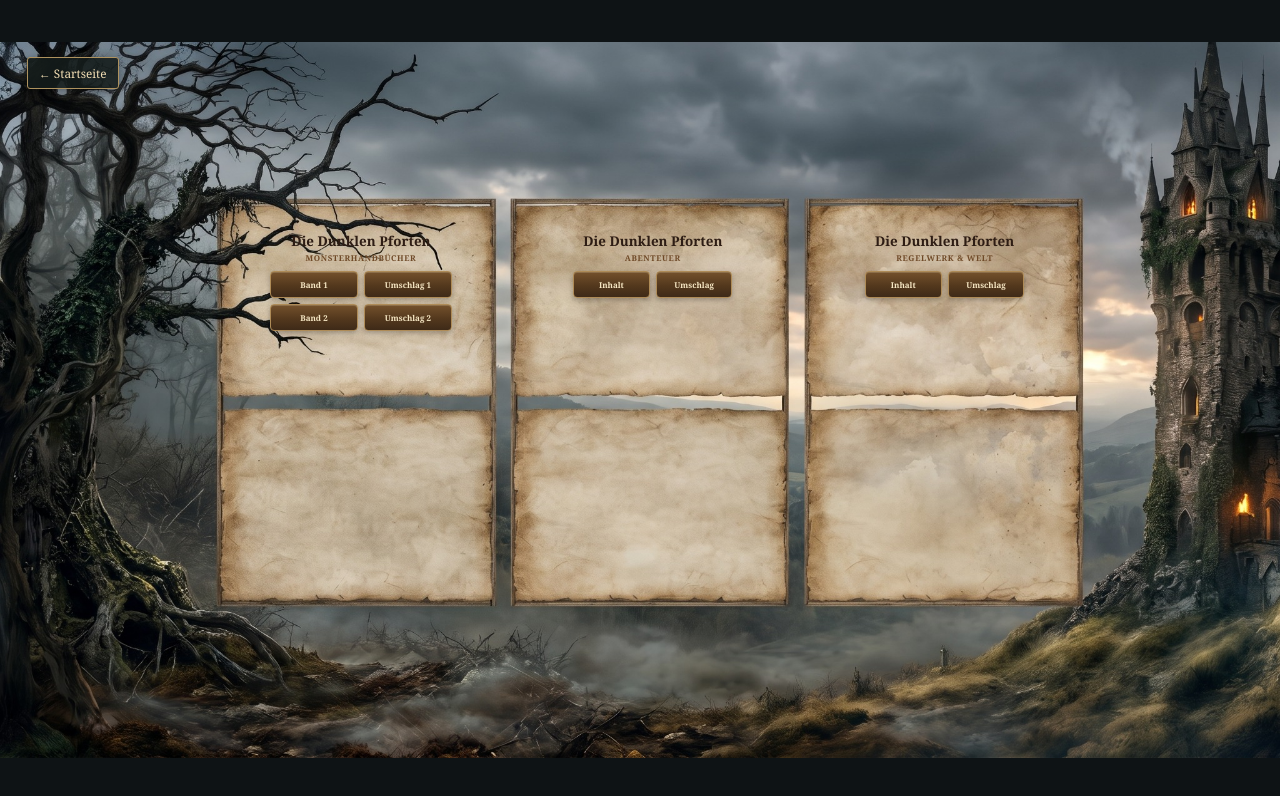
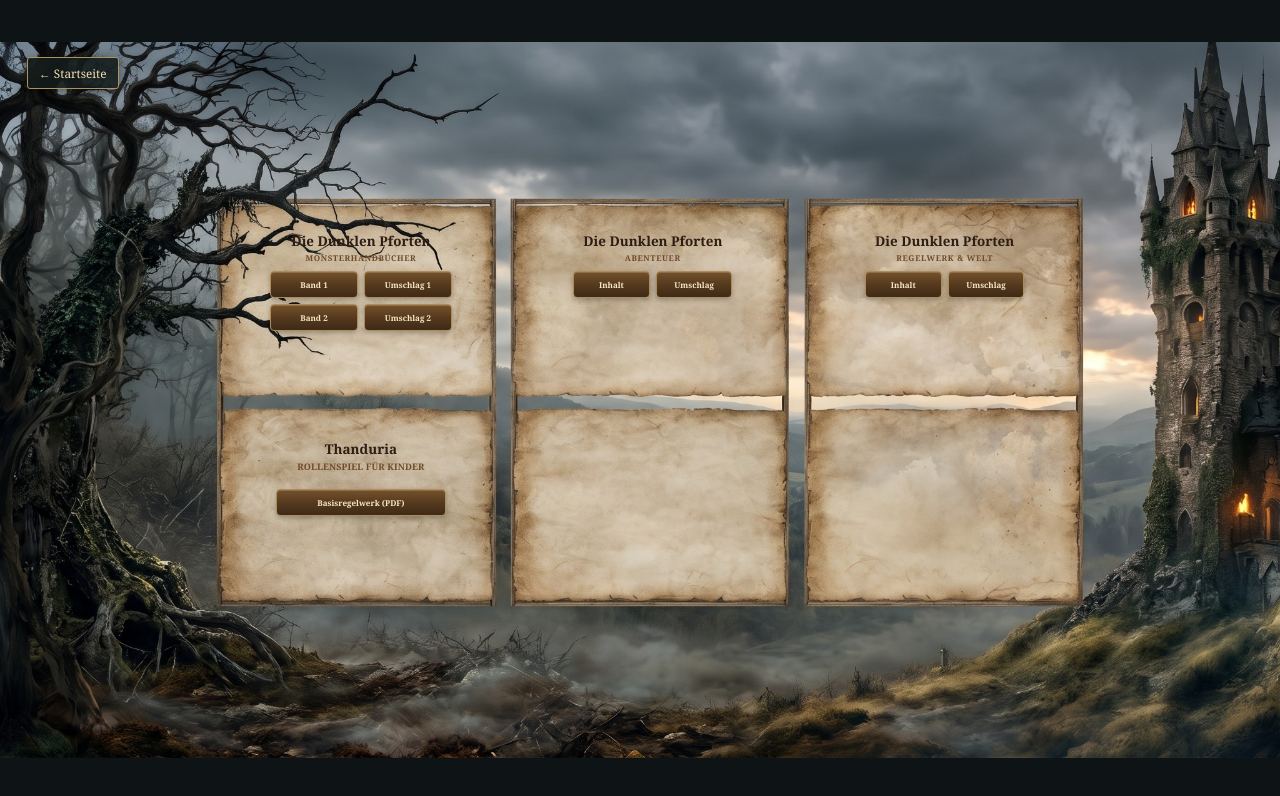
Before and after one commit to kurtsiefer69-prog/ralf-kurtsiefer-webseite, a plain HTML site: page rollenspiele.html in a window 1280 px wide. Drawn offline with Linux system fonts and the light colour scheme.

Commit message:
Thanduria Basisregelwerk im unteren linken Pergamentfeld verlinken

```diff
--- a/rollenspiele.html
+++ b/rollenspiele.html
@@ -16,6 +16,9 @@ a{-webkit-tap-highlight-color:transparent}
 .panel.left{left:20.3%;top:24.5%}
 .panel.mid{left:43.1%;top:24.5%}
 .panel.right{left:65.9%;top:24.5%}
+.panel.lower-left{left:20.3%;top:53.5%;justify-content:flex-start}
+.panel.lower-left .links{grid-template-columns:minmax(0,1fr);width:94%;margin-top:.7em}
+.panel.lower-left .sub{letter-spacing:.015em;font-size:clamp(9px,.68vw,16px)}
 .panel h2{margin:0;color:#2e1d14;font-size:clamp(12px,1.05vw,26px);line-height:1.05;font-weight:700;letter-spacing:0}
 .panel .sub{margin:0;color:#6f4a28;font-size:clamp(8px,.54vw,15px);font-weight:700;letter-spacing:.08em}
 .links{width:100%;display:grid;grid-template-columns:repeat(2,minmax(0,1fr));gap:clamp(5px,.48vw,10px);margin-top:.18em}
@@ -71,6 +74,14 @@ a{-webkit-tap-highlight-color:transparent}
         <a href="https://orkpack-my.sharepoint.com/:b:/g/personal/orkpack_orkpack_onmicrosoft_com/IQDSsWTl_Ul-SYprGbh1Au8VATqP3xYQOL5P1rJqsK7fkUA" target="_blank" rel="noopener noreferrer">Umschlag</a>
       </div>
     </section>
+
+    <section class="panel lower-left">
+      <h2>Thanduria</h2>
+      <p class="sub">ROLLENSPIEL FÜR KINDER</p>
+      <div class="links">
+        <a href="https://orkpack-my.sharepoint.com/:b:/g/personal/orkpack_orkpack_onmicrosoft_com/IQAAVwxmdcWYTaVHpTFD94tcAbBZmBBmE1WzXYz5T_1cLOM" target="_blank" rel="noopener noreferrer">Basisregelwerk (PDF)</a>
+      </div>
+    </section>
   </main>
 
   <section class="mobile">
@@ -100,6 +111,13 @@ a{-webkit-tap-highlight-color:transparent}
         <a href="https://orkpack-my.sharepoint.com/:b:/g/personal/orkpack_orkpack_onmicrosoft_com/IQDSsWTl_Ul-SYprGbh1Au8VATqP3xYQOL5P1rJqsK7fkUA" target="_blank" rel="noopener noreferrer">Umschlag</a>
       </div>
     </article>
+    <article>
+      <h2>Thanduria</h2>
+      <p class="sub">Rollenspiel für Kinder</p>
+      <div class="links">
+        <a href="https://orkpack-my.sharepoint.com/:b:/g/personal/orkpack_orkpack_onmicrosoft_com/IQAAVwxmdcWYTaVHpTFD94tcAbBZmBBmE1WzXYz5T_1cLOM" target="_blank" rel="noopener noreferrer">Basisregelwerk (PDF)</a>
+      </div>
+    </article>
   </section>
 </div>
 </body>
```
